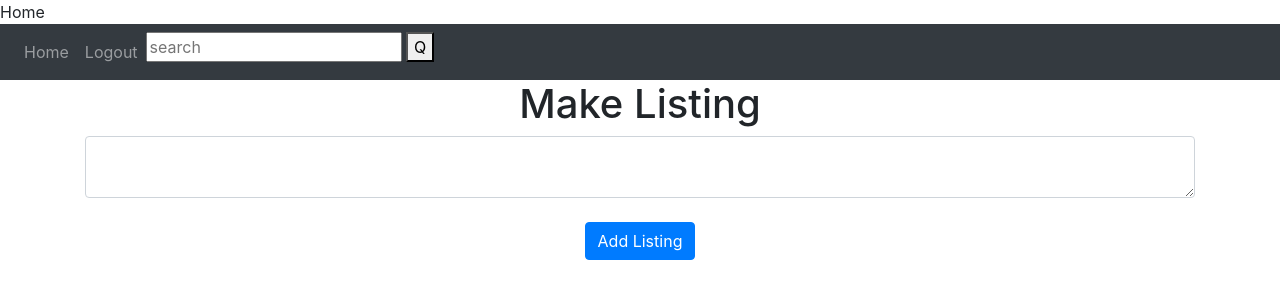
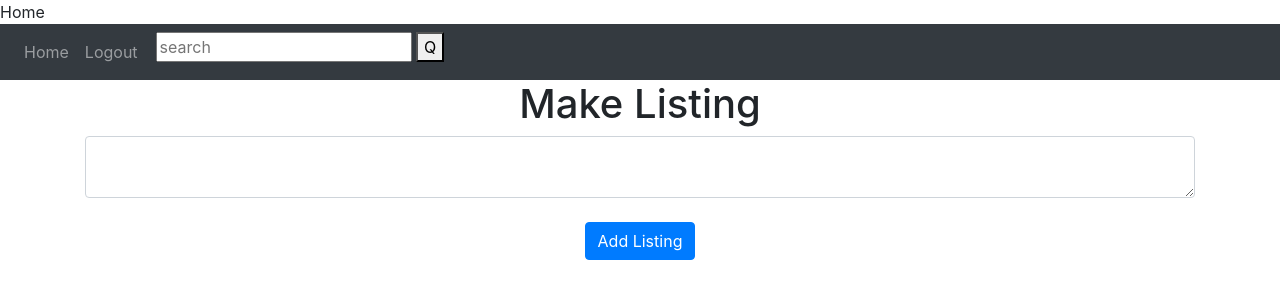
Before and after one commit to Natalie-LG05/Second-Hand-Games, a Flask app: page / in a window 1280 px wide. Shown: the top 300 px of the page. Run offline with Flask 3, Linux system fonts and the light colour scheme; a user stored in the database is signed in; some libraries are stand-ins or nearby versions.

Commit message:
Some small edits for the search feature

```diff
--- /dev/null
+++ b/website/static/base-style.css
@@ -0,0 +1,6 @@
+.search{
+    flex: 1;
+    margin-left: 10px;
+    margin-right: 10px;
+    max-width: 500px;
+}
--- a/website/templates/base.html
+++ b/website/templates/base.html
@@ -14,7 +14,7 @@
       href="https://stackpath.bootstrapcdn.com/font-awesome/4.7.0/css/font-awesome.min.css"
       crossorigin="anonymous"
     />
-    <link rel="stylesheet" href="styling\basestyle.css"
+    <link rel="stylesheet" href="./static/base-style.css"
 
     <title>{% block title %}Home{% endblock %}</title>
   </head>
```
Also changed, not shown: website/templates/styling/basestyle.css (deleted).
